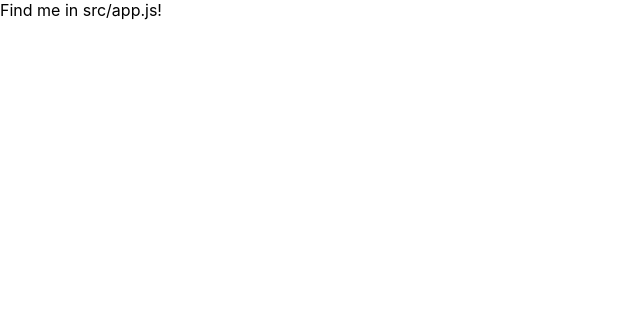
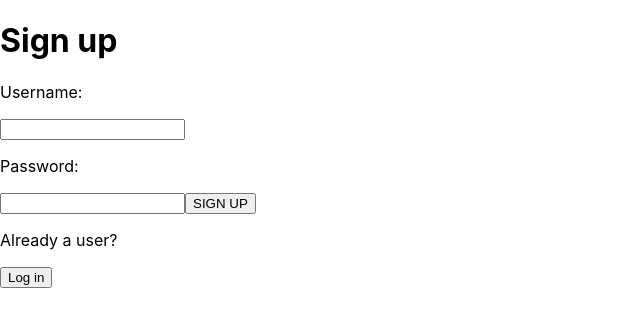
Before and after one commit to VanessaSue27/final-project-frontend, a React (Create React App) app: page / in a window 1280 px wide. Shown: the top 326 px of the page, without its empty margins (0-640 px from the left). Built offline with nearby package versions, Linux system fonts and the light colour scheme.

Commit message:
Initial frontend commit: Got basic login/signup flow in place

```diff
--- a/src/App.js
+++ b/src/App.js
@@ -1,9 +1,18 @@
-import React from 'react'
+import React from 'react';
+import { configureStore, combineReducers } from '@reduxjs/toolkit';
+import { Provider } from 'react-redux';
+
+import { user } from './reducer/user';
+
+import { LandingPage } from './pages/LandingPage';
+
+const reducer = combineReducers({ user: user.reducer });
+const store = configureStore({ reducer });
 
 export const App = () => {
   return (
-    <div>
-      Find me in src/app.js!
-    </div>
-  )
-}
+    <Provider store={store}>
+      <LandingPage />
+    </Provider>
+  );
+};
--- /dev/null
+++ b/src/pages/BabyProfileForm.js
@@ -0,0 +1,42 @@
+import React, { useState } from 'react';
+import { useDispatch, useSelector } from 'react-redux';
+
+import { user } from '../reducer/user';
+
+export const BabyProfileForm = () => {
+  const [testValue, setTestValue] = useState('');
+  const username = useSelector((store) => store.user.username);
+  const dispatch = useDispatch();
+
+  const handleSubmit = (event) => {
+    event.preventDefault();
+    dispatch(user.actions.setPage({ page: 'dashboard' }));
+  };
+
+  // When we implement the Baby Profile form properly, fix this connection to the Dashboard
+  // At this point the accessToken is already saved in the store, so we should have
+  // access to restricted endpoints
+  // So it could be that on this page, when the user clicks on CONTINUE button, we redirect to
+  // Dasboard and in the Dasboard component we do the fetch to the restricted GET Baby Profile
+  // endpoint, so we can show the baby details in the Header section of the Dashboard
+
+  return (
+    <>
+      <h1>Baby Profile Form</h1>
+      <h2>{`Welcome, ${username}. Start by filling up these details:`}</h2>
+      <h3>INSERT PROPER FORM HERE WHEN READY</h3>
+      <form onSubmit={handleSubmit}>
+        <label htmlFor="testInput">
+          <p>Username:</p>
+          <input
+            id="testInput"
+            type="text"
+            value={testValue}
+            onChange={(event) => setTestValue(event.target.value)}
+            required />
+        </label>
+        <button type="submit">CONTINUE</button>
+      </form>
+    </>
+  );
+};
--- /dev/null
+++ b/src/pages/Dashboard.js
@@ -0,0 +1,15 @@
+import React from 'react';
+
+export const Dashboard = () => {
+  return (
+    <h1>Welcome to the Dashboard!!!</h1>
+  );
+};
+
+// NEXT STEP:
+// Create layout for the Dashboard:
+// When the user comes in the dashboard, we can do a fetch GET to the profile endpoint
+// retrieve baby details and use those to create the Baby Prfile Header section
+// Create sidebar: with 3 different sections
+// when each section is clicked on, they will render a new component which does the
+// according fetch to the backend
--- /dev/null
+++ b/src/pages/LandingPage.js
@@ -0,0 +1,31 @@
+import React from 'react';
+import { useSelector } from 'react-redux';
+
+import { SignUpPage } from './SignUpPage';
+import { LogInPage } from './LogInPage';
+import { BabyProfileForm } from './BabyProfileForm';
+import { Dashboard } from './Dashboard';
+
+// Page where the user can Sign up for a new account or
+// click link to Log In page if already existing user
+
+export const LandingPage = () => {
+  const currentPage = useSelector((store) => store.user.page);
+  const accessToken = useSelector((store) => store.user.accessToken);
+
+  if (accessToken) {
+    return (
+      <>
+        {currentPage === 'babyProfileForm' && <BabyProfileForm />}
+        {currentPage === 'dashboard' && <Dashboard />}
+      </>
+    );
+  }
+
+  return (
+    <>
+      {currentPage === 'signup' && <SignUpPage />}
+      {currentPage === 'login' && <LogInPage />}
+    </>
+  );
+};
--- /dev/null
+++ b/src/pages/LogInPage.js
@@ -0,0 +1,81 @@
+import React, { useState, useEffect } from 'react';
+import { useDispatch, useSelector } from 'react-redux';
+
+import { user } from '../reducer/user';
+
+const LOGIN_URL = 'https://time-capsule-final.herokuapp.com/sessions';
+
+export const LogInPage = () => {
+  const [name, setName] = useState('');
+  const [password, setPassword] = useState('');
+  const error = useSelector((store) => store.user.errorMessage);
+  const dispatch = useDispatch();
+
+  // Added this function, so that if there was any error messages persisted
+  // from the sign up page, they are cleared and don't show in the login page
+  useEffect(() => {
+    dispatch(user.actions.setErrorMessage({ errorMessage: null }));
+  }, [dispatch]);
+
+  const handleClick = () => {
+    dispatch(user.actions.setPage({ page: 'signup' }));
+  };
+
+  const handleLogin = (event) => {
+    event.preventDefault();
+
+    fetch(LOGIN_URL, {
+      method: 'POST',
+      headers: { 'Content-Type': 'application/json' },
+      body: JSON.stringify({ name, password })
+    })
+      .then((res) => {
+        if (!res.ok) {
+          throw new Error('Could not log in. Please check username - password.');
+        }
+        return res.json();
+      })
+      .then((json) => {
+        dispatch(user.actions.setUsername({ username: name }));
+        dispatch(user.actions.setAccessToken({ accessToken: json.accessToken }));
+        dispatch(user.actions.setPage({ page: 'dashboard' }));
+      })
+      .catch((error) => {
+        dispatch(user.actions.setErrorMessage({ errorMessage: error.toString() }));
+      });
+  };
+
+  return (
+    <>
+      <h1>Log In</h1>
+      <form onSubmit={handleLogin}>
+        <label htmlFor="usernameInput">
+          <p>Username:</p>
+          <input
+            id="usernameInput"
+            type="text"
+            value={name}
+            onChange={(event) => setName(event.target.value)}
+            minLength="3"
+            maxLength="20"
+            required />
+        </label>
+        <label htmlFor="passwordInput">
+          <p>Password:</p>
+          <input
+            id="passwordInput"
+            type="password"
+            value={password}
+            onChange={(event) => setPassword(event.target.value)}
+            minLength="5"
+            maxLength="50"
+            required />
+        </label>
+        <button type="submit">LOG IN</button>
+      </form>
+      {error && <div>{`${error}`}</div>}
+      <p>Not a user?</p>
+      <button type="button" onClick={handleClick}>Create an account</button>
+    </>
+  );
+};
--- /dev/null
+++ b/src/pages/SignUpPage.js
@@ -0,0 +1,81 @@
+import React, { useState, useEffect } from 'react';
+import { useDispatch, useSelector } from 'react-redux';
+
+import { user } from '../reducer/user';
+
+const SIGNUP_URL = 'https://time-capsule-final.herokuapp.com/users';
+
+export const SignUpPage = () => {
+  const [name, setName] = useState('');
+  const [password, setPassword] = useState('');
+  const error = useSelector((store) => store.user.errorMessage);
+  const dispatch = useDispatch();
+
+  // Added this function, so that if there are any persisted error messages
+  // from login page, they will not show up here on load
+  useEffect(() => {
+    dispatch(user.actions.setErrorMessage({ errorMessage: null }));
+  }, [dispatch]);
+
+  const handleClick = () => {
+    dispatch(user.actions.setPage({ page: 'login' }));
+  };
+
+  const handleSignUp = (event) => {
+    event.preventDefault();
+
+    fetch(SIGNUP_URL, {
+      method: 'POST',
+      headers: { 'Content-Type': 'application/json' },
+      body: JSON.stringify({ name, password })
+    })
+      .then((res) => {
+        if (!res.ok) {
+          throw new Error('Could not create account. Please try a different username - password.');
+        }
+        return res.json();
+      })
+      .then((json) => {
+        dispatch(user.actions.setUsername({ username: name }));
+        dispatch(user.actions.setAccessToken({ accessToken: json.accessToken }));
+        dispatch(user.actions.setPage({ page: 'babyProfileForm' }));
+      })
+      .catch((error) => {
+        dispatch(user.actions.setErrorMessage({ errorMessage: error.toString() }));
+      });
+  };
+
+  return (
+    <>
+      <h1>Sign up</h1>
+      <form onSubmit={handleSignUp}>
+        <label htmlFor="usernameInput">
+          <p>Username:</p>
+          <input
+            id="usernameInput"
+            type="text"
+            value={name}
+            onChange={(event) => setName(event.target.value)}
+            minLength="3"
+            maxLength="20"
+            required />
+        </label>
+        <label htmlFor="passwordInput">
+          <p>Password:</p>
+          <input
+            id="passwordInput"
+            type="password"
+            value={password}
+            onChange={(event) => setPassword(event.target.value)}
+            minLength="5"
+            maxLength="50"
+            required />
+        </label>
+        <button type="submit">SIGN UP</button>
+      </form>
+      {error && <div>{`${error}`}</div>}
+      <p>Already a user?</p>
+      <button type="button" onClick={handleClick}>Log in</button>
+    </>
+  );
+};
--- /dev/null
+++ b/src/reducer/user.js
@@ -0,0 +1,31 @@
+import { createSlice } from '@reduxjs/toolkit';
+
+const initialState = {
+  page: 'signup',
+  username: null,
+  accessToken: null,
+  errorMessage: null
+};
+
+export const user = createSlice({
+  name: 'user',
+  initialState,
+  reducers: {
+    setPage: (state, action) => {
+      const { page } = action.payload;
+      state.page = page;
+    },
+    setUsername: (state, action) => {
+      const { username } = action.payload;
+      state.username = username;
+    },
+    setAccessToken: (state, action) => {
+      const { accessToken } = action.payload;
+      state.accessToken = accessToken;
+    },
+    setErrorMessage: (state, action) => {
+      const { errorMessage } = action.payload;
+      state.errorMessage = errorMessage;
+    }
+  }
+});
```
Also changed, not shown: package.json (+11 -9 lines), src/index.js (+5 -5 lines), 1 other file (tests, documents, lock files or other folders).
